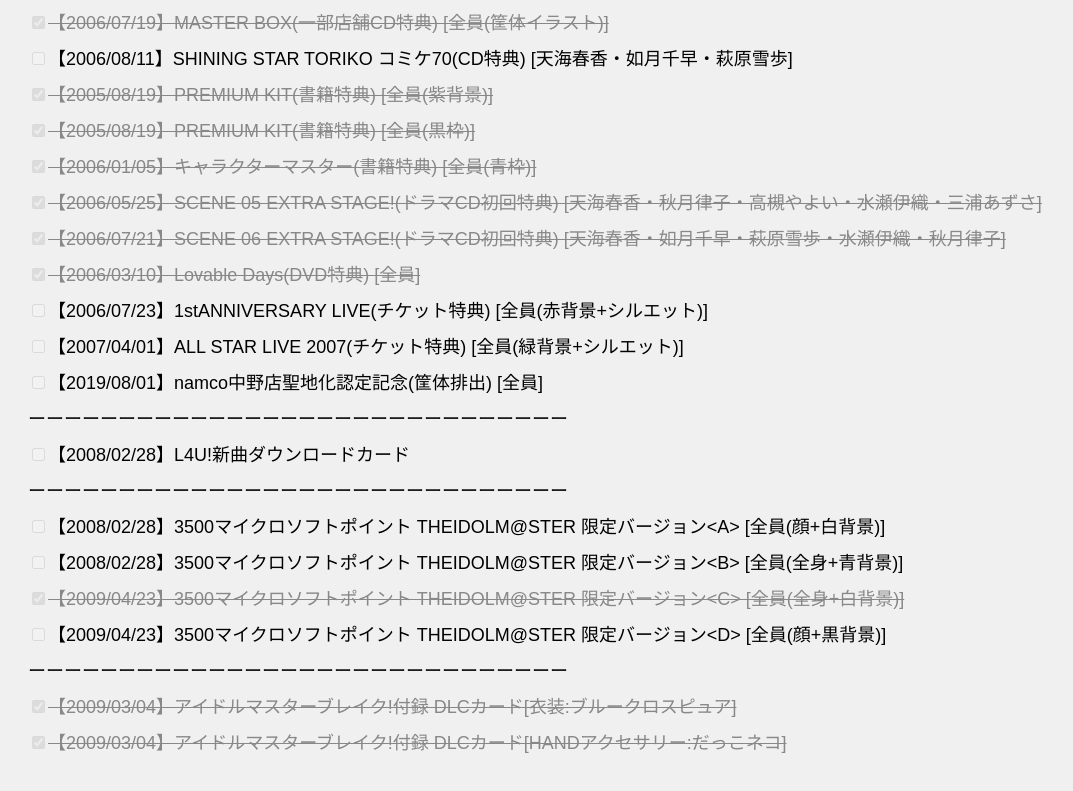
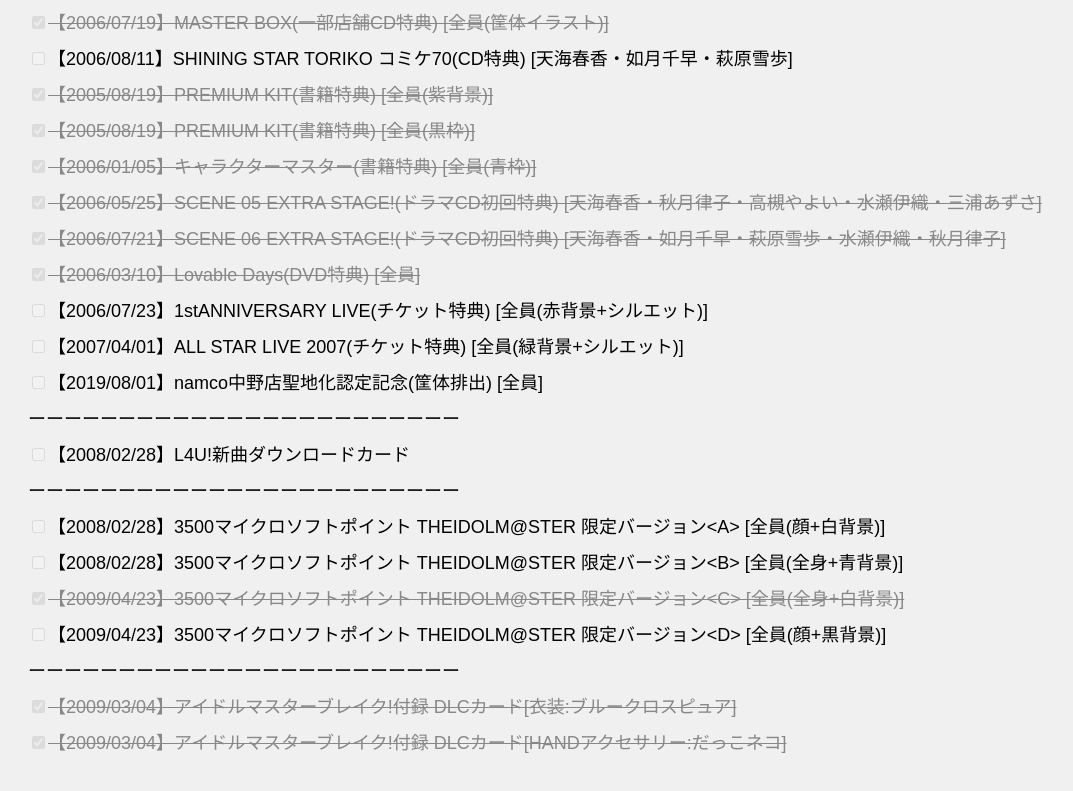
Before and after one commit to kunima19/ownedcard.github.io, a plain HTML site: page rewritable.html in a window 1280 px wide. Shown: the part 1369-2160 px from the top of the page, without its empty margins (0-1073 px from the left). Drawn offline with Linux system fonts and the light colour scheme.

Commit message:
Add files via upload

```diff
--- a/other.js
+++ b/other.js
@@ -7,14 +7,14 @@
   { id: "PM-006", label: "【IMT-PM-006】 PM / いっしょ [天海春香]", checked: false },
   { id: "PM-007", label: "【IMT-PM-007】 PM / いっしょ [如月千早]", checked: false },
   { id: "PM-008", label: "【IMT-PM-008】 PM / いっしょ [星井美希]", checked: true },
-  { id: "INFO-001", label: "ーーーーーーーーーーーーーーーーーーーーーーーーーーーーーー", noCheck: true},
+  { id: "INFO-001", label: "ーーーーーーーーーーーーーーーーーーーーーーーー", noCheck: true},
   { id: "CP-001", label: "【IMT-CP-001】 CP / フルブルームユニフォーム [如月千早]", checked: true },
   { id: "CP-002", label: "【IMT-CP-002】 CP / フルブルームユニフォーム [渋谷凛]", checked: true },
   { id: "CP-003", label: "【IMT-CP-003】 CP / フルブルームユニフォーム [最上静香]", checked: true },
   { id: "CP-004", label: "【IMT-CP-004】 CP / フルブルームユニフォーム [桜庭薫]", checked: true },
   { id: "CP-005", label: "【IMT-CP-005】 CP / フルブルームユニフォーム [風野灯織]", checked: true },
   { id: "CP-006", label: "【IMT-CP-006】 CP / 目指せ！太鼓の達人！ [春日未来]", checked: true },
-  { id: "INFO-002", label: "ーーーーーーーーーーーーーーーーーーーーーーーーーーーーーー", noCheck: true},
+  { id: "INFO-002", label: "ーーーーーーーーーーーーーーーーーーーーーーーー", noCheck: true},
   { id: "EX-001", label: "【IMT-EX-001】 EX / アテンダントツアラー [天海春香]", checked: true },
   { id: "EX-002", label: "【IMT-EX-002】 EX / アテンダントツアラー [島村卯月]", checked: true },
   { id: "EX-003", label: "【IMT-EX-003】 EX / アテンダントツアラー [春日未来]", checked: true },
--- a/rewritable.js
+++ b/rewritable.js
@@ -45,16 +45,16 @@
   { id: "R-044", label: "【2006/07/23】1stANNIVERSARY LIVE(チケット特典) [全員(赤背景+シルエット)]", checked: false },
   { id: "R-045", label: "【2007/04/01】ALL STAR LIVE 2007(チケット特典) [全員(緑背景+シルエット)]", checked: false },
   { id: "R-046", label: "【2019/08/01】namco中野店聖地化認定記念(筐体排出) [全員]", checked: false },
-  { id: "INFO-001", label: "ーーーーーーーーーーーーーーーーーーーーーーーーーーーーーー", noCheck: true},
-  { id: "R-047", label: "【2008/02/28】L4U!新曲ダウンロードカード", checked: false },
-  { id: "INFO-002", label: "ーーーーーーーーーーーーーーーーーーーーーーーーーーーーーー", noCheck: true},
-  { id: "R-048", label: "【2008/02/28】3500マイクロソフトポイント THEIDOLM@STER 限定バージョン<A> [全員(顔+白背景)]", checked: false },
-  { id: "R-049", label: "【2008/02/28】3500マイクロソフトポイント THEIDOLM@STER 限定バージョン<B> [全員(全身+青背景)]", checked: false },
-  { id: "R-050", label: "【2009/04/23】3500マイクロソフトポイント THEIDOLM@STER 限定バージョン<C> [全員(全身+白背景)]", checked: true },
-  { id: "R-051", label: "【2009/04/23】3500マイクロソフトポイント THEIDOLM@STER 限定バージョン<D> [全員(顔+黒背景)]", checked: false },
-  { id: "INFO-003", label: "ーーーーーーーーーーーーーーーーーーーーーーーーーーーーーー", noCheck: true},
-  { id: "R-052", label: "【2009/03/04】アイドルマスターブレイク!付録 DLCカード[衣装:ブルークロスピュア]", checked: true },
-  { id: "R-053", label: "【2009/03/04】アイドルマスターブレイク!付録 DLCカード[HANDアクセサリー:だっこネコ]", checked: true },
+  { id: "INFO-001", label: "ーーーーーーーーーーーーーーーーーーーーーーーー", noCheck: true},
+  { id: "R-047", label: "【2008/02/28】L4U!新曲ダウンロードカード", checked: false,excludeFromCount: true },
+  { id: "INFO-002", label: "ーーーーーーーーーーーーーーーーーーーーーーーー", noCheck: true},
+  { id: "R-048", label: "【2008/02/28】3500マイクロソフトポイント THEIDOLM@STER 限定バージョン<A> [全員(顔+白背景)]", checked: false,excludeFromCount: true },
+  { id: "R-049", label: "【2008/02/28】3500マイクロソフトポイント THEIDOLM@STER 限定バージョン<B> [全員(全身+青背景)]", checked: false,excludeFromCount: true },
+  { id: "R-050", label: "【2009/04/23】3500マイクロソフトポイント THEIDOLM@STER 限定バージョン<C> [全員(全身+白背景)]", checked: true,excludeFromCount: true },
+  { id: "R-051", label: "【2009/04/23】3500マイクロソフトポイント THEIDOLM@STER 限定バージョン<D> [全員(顔+黒背景)]", checked: false,excludeFromCount: true },
+  { id: "INFO-003", label: "ーーーーーーーーーーーーーーーーーーーーーーーー", noCheck: true},
+  { id: "R-052", label: "【2009/03/04】アイドルマスターブレイク!付録 DLCカード[衣装:ブルークロスピュア]", checked: true,excludeFromCount: true },
+  { id: "R-053", label: "【2009/03/04】アイドルマスターブレイク!付録 DLCカード[HANDアクセサリー:だっこネコ]", checked: true,excludeFromCount: true },
 ];
 
 const list = document.getElementById("card-list");
@@ -77,8 +77,10 @@
   list.appendChild(li);
 });
 
-const checkedCount = cards.filter(card => card.checked && !card.noCheck).length;
-const totalCount = cards.filter(card => !card.noCheck).length;
+const checkedCount = cards.filter(card => card.checked && !card.noCheck && !card.excludeFromCount).length;
+const totalCount = cards.filter(card => !card.noCheck && !card.excludeFromCount).length;
+//const checkedCount = cards.filter(card => card.checked && !card.noCheck).length;
+//const totalCount = cards.filter(card => !card.noCheck).length;
 const resultText = `${checkedCount}/${totalCount}`;
 const resultElement = document.createElement("div");
 resultElement.id = "card-count";
--- a/style.css
+++ b/style.css
@@ -33,3 +33,8 @@
   padding: 8px 16px;
   font-size: 16px;
 }
+
+input[type="checkbox"]:checked + span {
+  text-decoration: line-through;
+  color: #888;
+}
--- a/tr.js
+++ b/tr.js
@@ -11,7 +11,7 @@
   { id: "TR-01-010", label: "【IMT-TR-01-010】 TR / special art #01-03", checked: true },
   { id: "TR-01-011", label: "【IMT-TR-01-011】 TR / special art #01-04", checked: true },
   { id: "TR-01-012", label: "【IMT-TR-01-012】 TR / special art #01-05", checked: true },
-  { id: "INFO-001", label: "ーーーーーーーーーーーーーーーーーーーーーーーーーーーーーー", noCheck: true},
+  { id: "INFO-001", label: "ーーーーーーーーーーーーーーーーーーーーーーーー", noCheck: true},
   { id: "TR-02-001", label: "【IMT-TR-02-001】 TR / 天海春香", checked: true },
   { id: "TR-02-002", label: "【IMT-TR-02-002】 TR / 如月千早", checked: true },
   { id: "TR-02-003", label: "【IMT-TR-02-003】 TR / 星井美希", checked: true },
```
